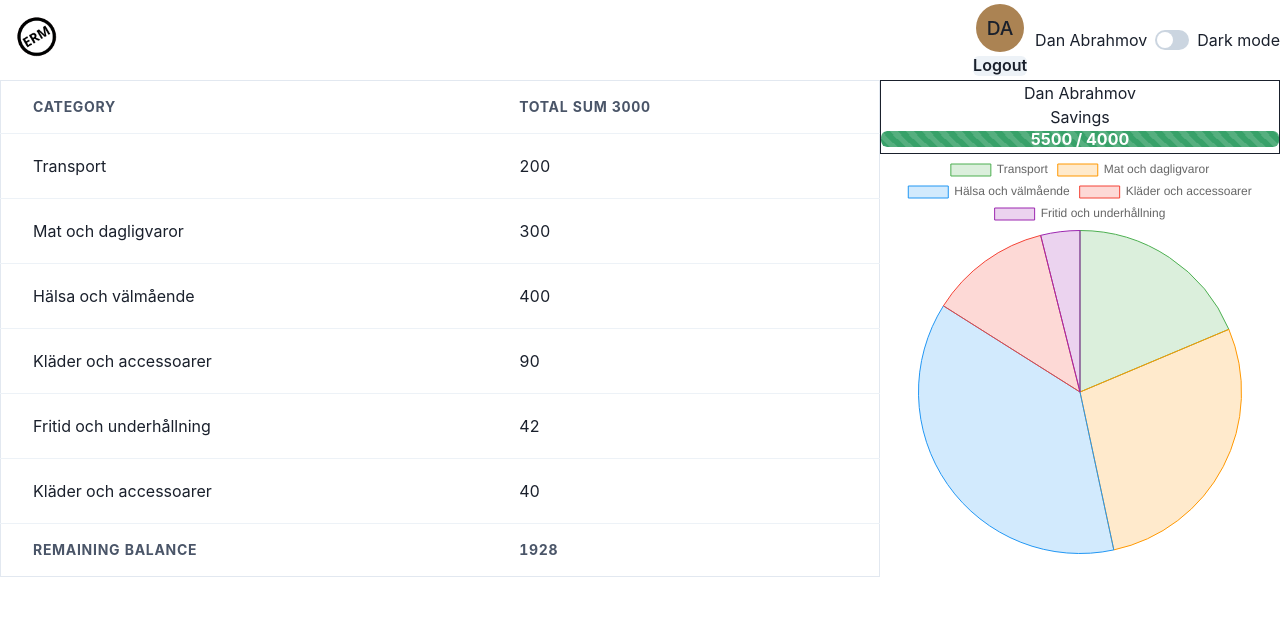
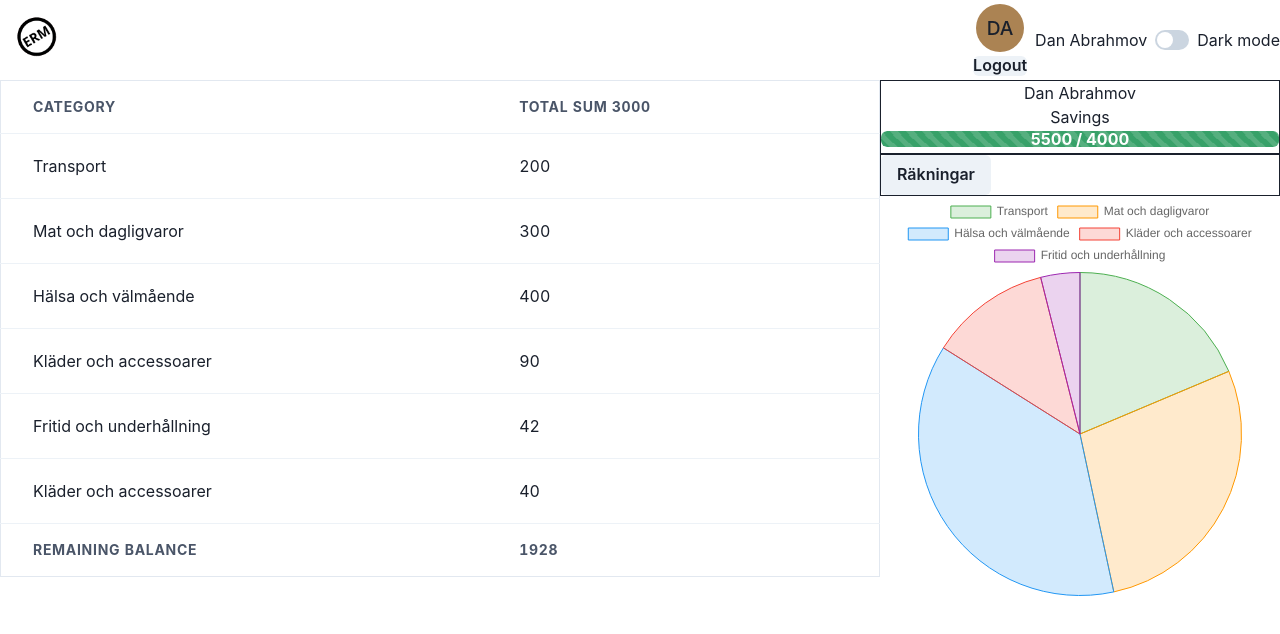
Before and after one commit to melvinsjostrand/Ekonomisk-Dashboard, a React (Vite) app in the folder Ekonomisk/: page / in a window 1280 px wide. Shown: the top 634 px of the page. Built offline with nearby package versions, Linux system fonts and the light colour scheme.

Commit message:
added button
added button for aside for routing later in the project

```diff
--- a/Ekonomisk/src/Componenets/homepage/Savings.tsx
+++ b/Ekonomisk/src/Componenets/homepage/Savings.tsx
@@ -1,4 +1,4 @@
-import { Box,Text,Progress } from '@chakra-ui/react';
+import { Box,Text,Progress, Button } from '@chakra-ui/react';
 import PieChart from './PieChart';
 
 
@@ -41,6 +41,9 @@ const Savings = ({totalSaved, saveGoal, payments }: Props) => {
           </Text>
         </Box>
       </Box>
+      <Box border="1px">
+        <Button alignItems='center'>Räkningar</Button>
+      </Box>
       <PieChart payments={payments} />
     </Box>
   );
```
